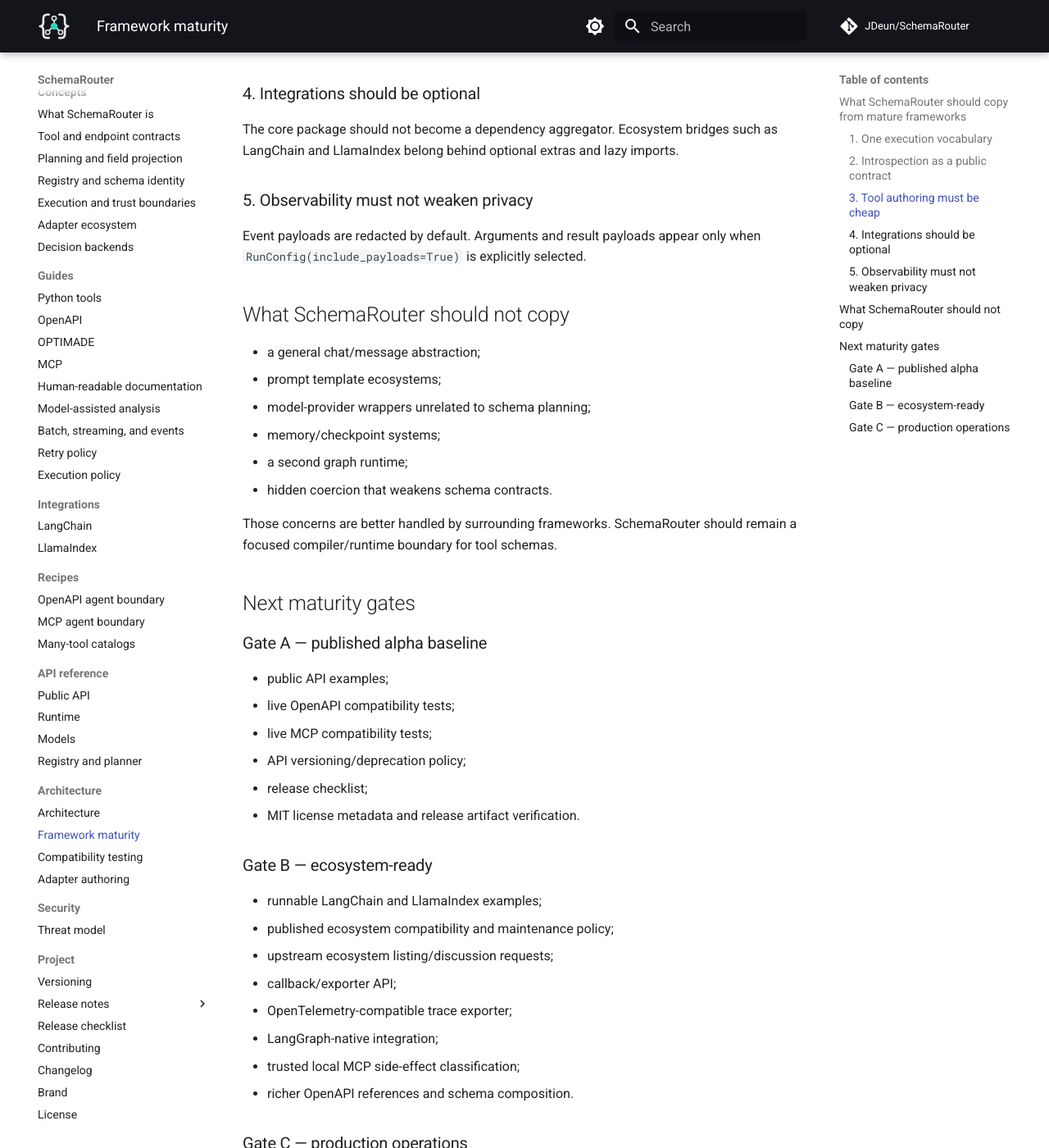
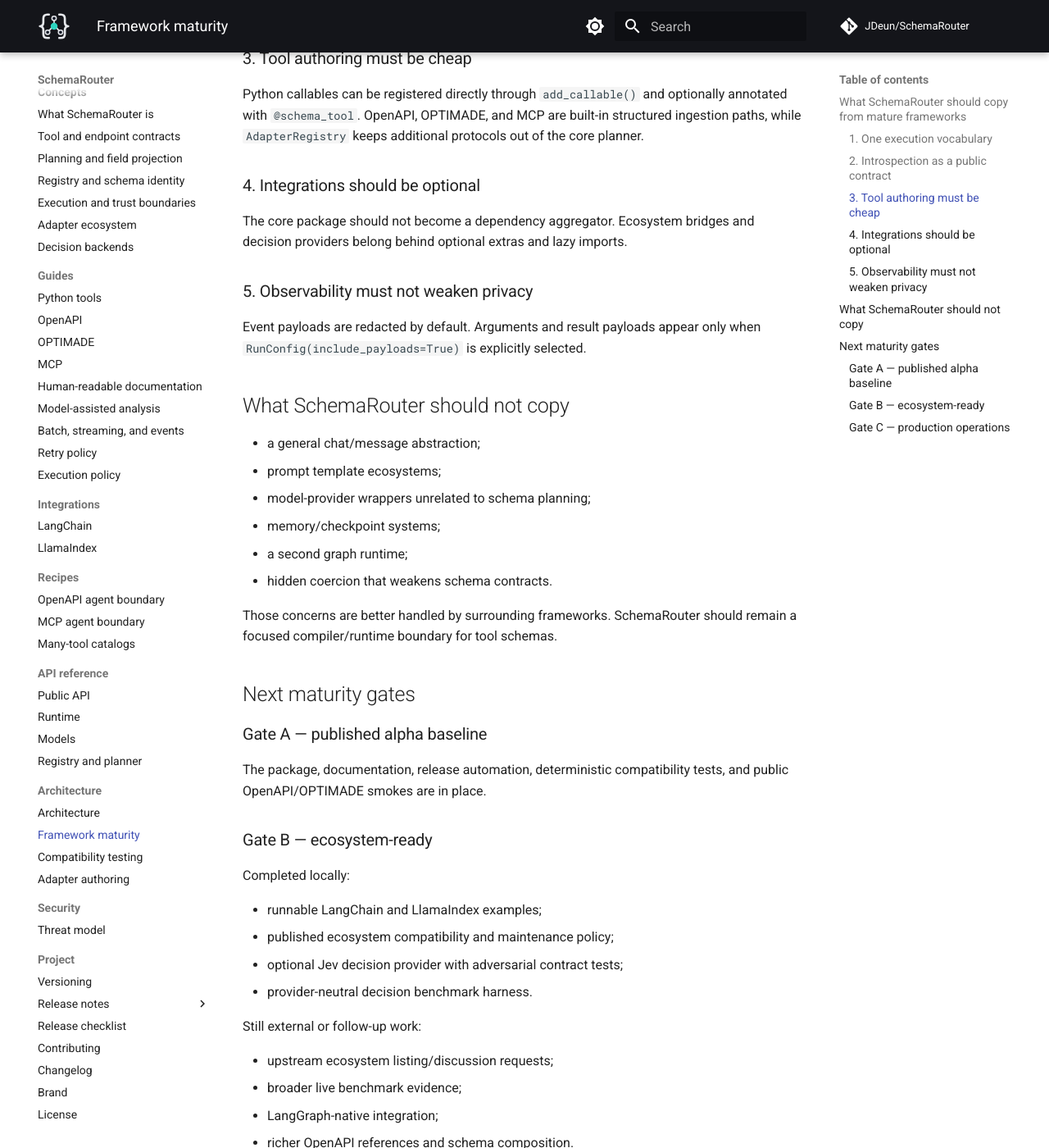
Before and after one commit to JDeun/SchemaRouter, an MkDocs documentation site: the page built from docs/framework-maturity.md, in a window 1280 px wide and 1400 px high, scrolled down 2615 px. Shown: the whole window at 82% size. Built offline with MkDocs 1.6.1 and Material for MkDocs 9.7.7, drawn with Linux system fonts in a browser that asks for light colours; comment, search, counter and statistics services are not loaded; some of the changed text lies outside the part shown.

Commit message:
docs: align maturity matrix with Jev and benchmark work

```diff
--- a/docs/framework-maturity.md
+++ b/docs/framework-maturity.md
@@ -25,7 +25,9 @@
 | Runtime policy | Implemented | Add per-call approval / budgets / quotas |
 | Runtime JSON Schema validation | Implemented | Add richer nested projection |
 | LangChain / LlamaIndex integrations | Implemented optional adapters | Add LangGraph-native nodes and ecosystem listings |
-| Bounded decision backends | Implemented, opt-in and experimental | Add provider adapters behind the finite-option contract |
+| Bounded decision backends | Implemented, opt-in | Extend dedicated field/evidence contracts |
+| Jev / TypeSafe decision provider | Implemented optional adapter | Gather live workload evidence before claiming quality gains |
+| Decision benchmark harness | Implemented | Expand datasets and publish reproducible measurements |
 | Framework callbacks / exporters | Typed redacted event stream | Add callback manager / OpenTelemetry exporters |
 | Middleware interception | Policy-specific only | Add trusted before/after hooks |
 | Composition / DAG runtime | Out of scope for core | Integrate with LangGraph rather than duplicate it |
@@ -65,8 +67,8 @@
 
 ### 4. Integrations should be optional
 
-The core package should not become a dependency aggregator. Ecosystem bridges such as LangChain and
-LlamaIndex belong behind optional extras and lazy imports.
+The core package should not become a dependency aggregator. Ecosystem bridges and decision
+providers belong behind optional extras and lazy imports.
 
 ### 5. Observability must not weaken privacy
 
@@ -89,22 +91,23 @@
 
 ### Gate A — published alpha baseline
 
-- public API examples;
-- live OpenAPI compatibility tests;
-- live MCP compatibility tests;
-- API versioning/deprecation policy;
-- release checklist;
-- MIT license metadata and release artifact verification.
+The package, documentation, release automation, deterministic compatibility tests, and public
+OpenAPI/OPTIMADE smokes are in place.
 
 ### Gate B — ecosystem-ready
 
+Completed locally:
+
 - runnable LangChain and LlamaIndex examples;
 - published ecosystem compatibility and maintenance policy;
+- optional Jev decision provider with adversarial contract tests;
+- provider-neutral decision benchmark harness.
+
+Still external or follow-up work:
+
 - upstream ecosystem listing/discussion requests;
-- callback/exporter API;
-- OpenTelemetry-compatible trace exporter;
+- broader live benchmark evidence;
 - LangGraph-native integration;
-- trusted local MCP side-effect classification;
 - richer OpenAPI references and schema composition.
 
 ### Gate C — production operations
```
Also changed, not shown: other parts of docs/framework-maturity.md (+1 -0 lines).
